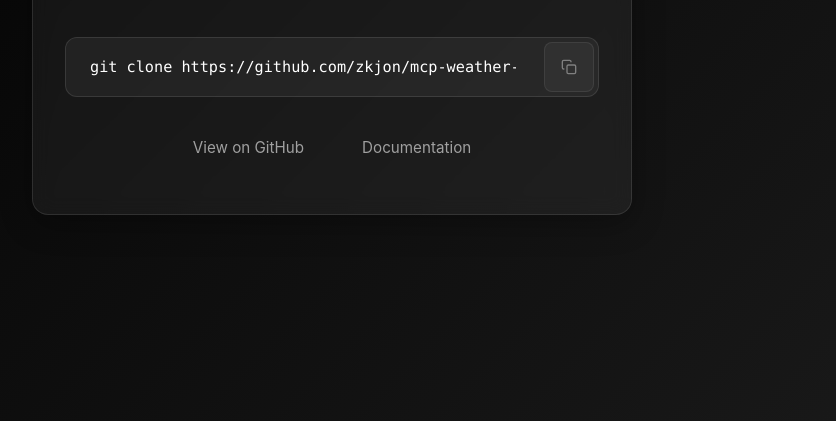
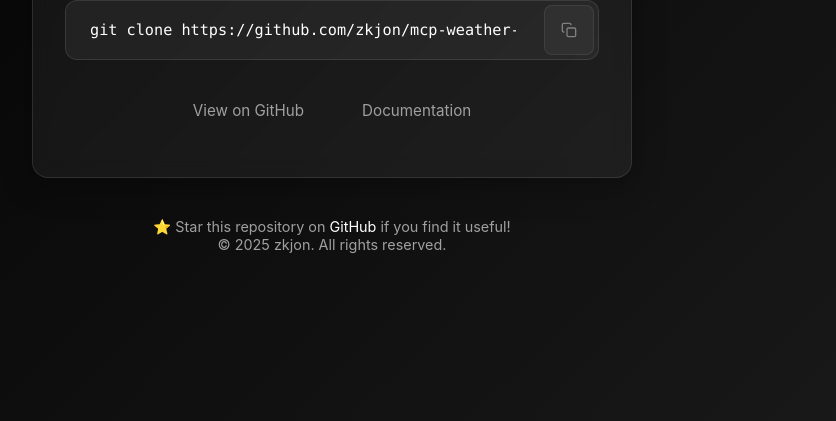
Before and after one commit to zkjon/mcp-weather-web, an Astro site: page / in a window 1280 px wide. Shown: the part 379-800 px from the top of the page, without its empty margins (308-1144 px from the left). Built offline with nearby package versions, Linux system fonts and the light colour scheme; Astro itself is replaced by a stand-in of ours.

Commit message:
feat: add footer with GitHub link and improve meta tag formatting
- Add footer section with GitHub repository link and copyright notice
- Improve readability of meta tags by breaking long lines
- Update main container styling to accommodate footer

```diff
--- a/src/pages/index.astro
+++ b/src/pages/index.astro
@@ -17,12 +17,18 @@
     <meta name="og:description" content="MCP Weather Server" />
     <meta name="og:type" content="website" />
     <meta name="og:url" content="https://mcp-weather-web.vercel.app/" />
-    <meta name="og:image" content="https://mcp-weather-web.vercel.app/og-image.png" />
+    <meta
+      name="og:image"
+      content="https://mcp-weather-web.vercel.app/og-image.png"
+    />
 
     <meta name="twitter:card" content="summary_large_image" />
     <meta name="twitter:title" content="MCP Weather" />
     <meta name="twitter:description" content="MCP Weather Server" />
-    <meta name="twitter:image" content="https://mcp-weather-web.vercel.app/og-image.png" />
+    <meta
+      name="twitter:image"
+      content="https://mcp-weather-web.vercel.app/og-image.png"
+    />
     <meta name="twitter:site" content="@zkjondev" />
     <meta name="twitter:creator" content="@zkjondev" />
 
@@ -78,6 +84,17 @@
       </div>
     </main>
 
+    <footer>
+      <p>
+        ⭐ Star this repository on <a
+          href="https://github.com/zkjon/mcp-weather"
+          target="_blank"
+          class="footer-link">GitHub</a
+        > if you find it useful!
+      </p>
+      <p>&copy; 2025 zkjon. All rights reserved.</p>
+    </footer>
+
     <script is:inline>
       function copyToClipboard() {
         const input = document.getElementById("cloneCommand");
@@ -122,7 +139,20 @@
     display: flex;
     align-items: center;
     justify-content: center;
+    flex-direction: column;
     padding: 20px;
+  }
+
+  footer {
+    margin-top: 40px;
+    font-size: 0.9rem;
+    color: #a0a0a0;
+    text-align: center;
+
+  }
+  footer a {
+    color: #ffffff;
+    text-decoration: none;
   }
 
   .container {
```
